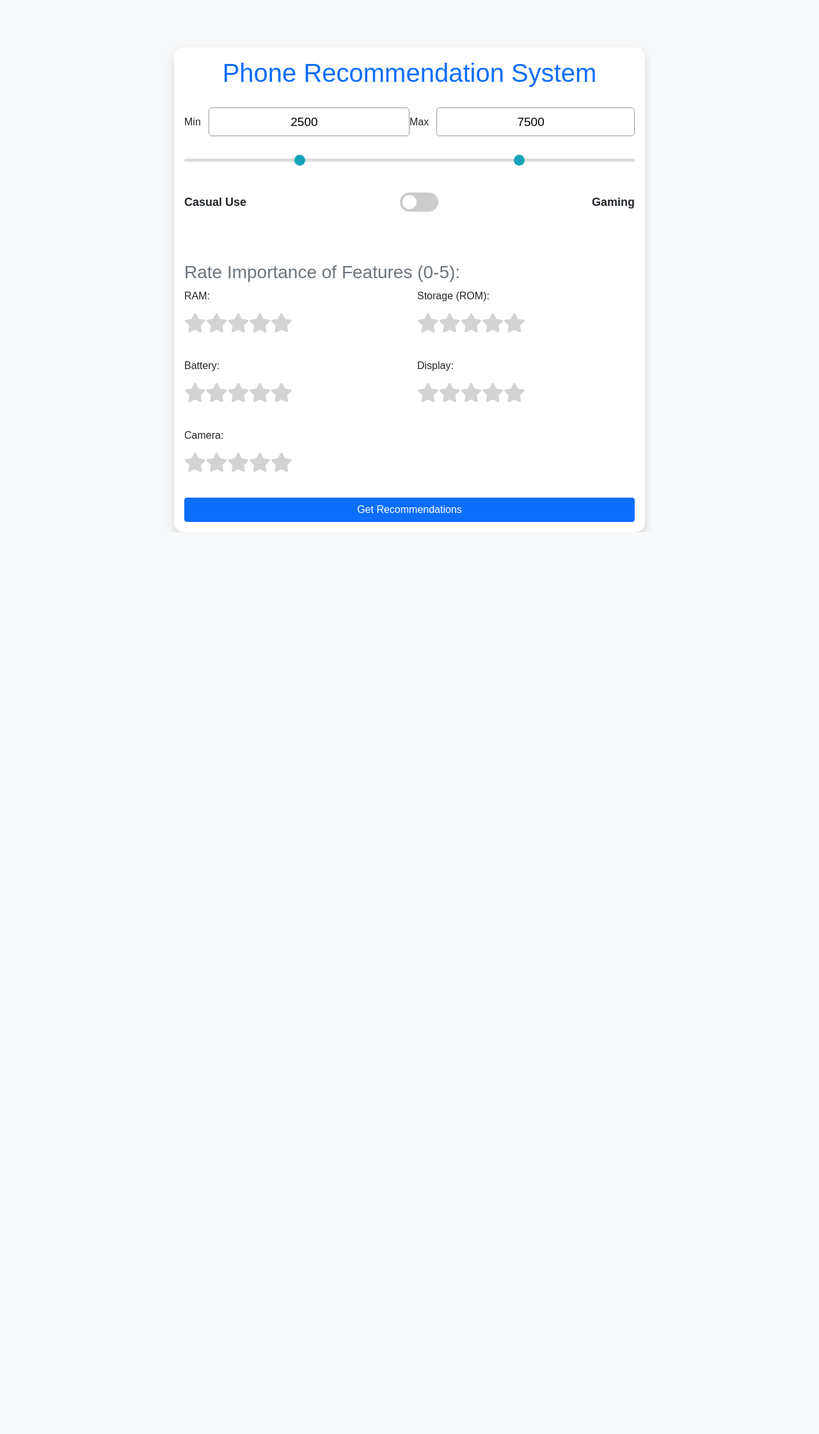
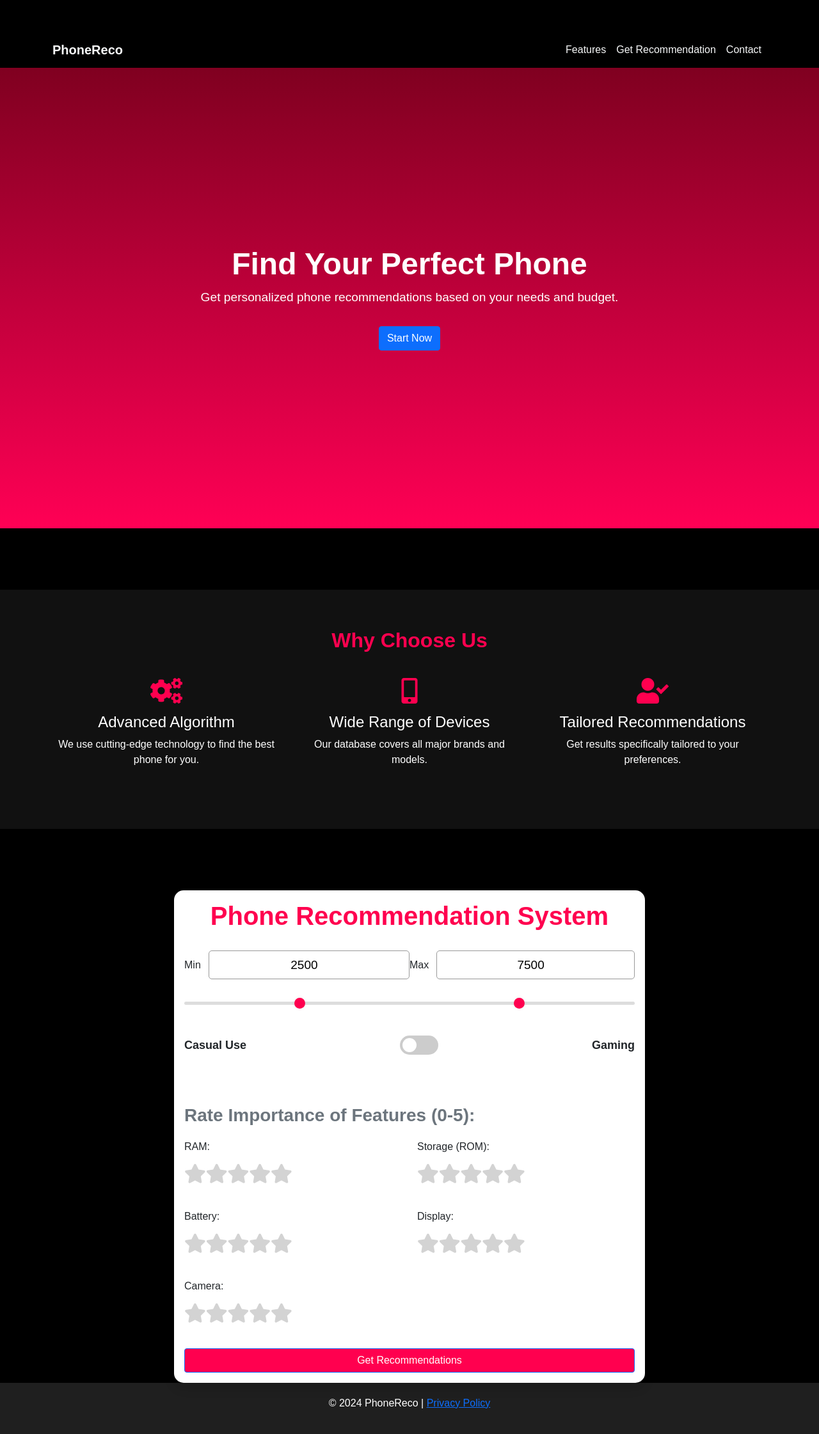
Before and after one commit to Ashifo7/ML_Project, a Flask app: page / in a window 1280 px wide. Shown: the whole page at 64% size. Before the commit the page ends 832 px from the top, so only its background shows below. Run offline with Flask 3, Linux system fonts and the light colour scheme.

Commit message:
Update index.html

```diff
--- a/templates/index.html
+++ b/templates/index.html
@@ -11,13 +11,14 @@
     <style>
         body {
             font-family: Arial, sans-serif;
-            background-color: #f8f9fa;
+            background-color: black;
             padding-top: 50px;
         }
 
         .card {
             border-radius: 15px;
-            border: none; /* Removed border */
+            border: none;
+            background-color: white; /* Removed border */
         }
 
         .rating-stars ul {
@@ -35,15 +36,15 @@
 
         .rating-stars ul li.star.selected,
         .rating-stars ul li.star.hover {
-            color: #ffcc00;
+            color: #ff004f;
         }
 
         .rating-stars ul li.star.hover {
-            color: #ffcc00;
+            color: #ff004f;
         }
 
         .rating-stars ul li.star.selected {
-            color: #ffcc00;
+            color: #ff004f;
         }
 
         /* Price Range Slider */
@@ -84,7 +85,7 @@
             right: 25%;
             position: absolute;
             border-radius: 5px;
-            background: #17a2b8;
+            background: #ff004f;
         }
 
         .range-input {
@@ -106,7 +107,7 @@
             height: 17px;
             width: 17px;
             border-radius: 50%;
-            background: #17a2b8;
+            background: #ff004f;
             pointer-events: auto;
             -webkit-appearance: none;
             box-shadow: 0 0 6px rgba(0, 0, 0, 0.05);
@@ -117,7 +118,7 @@
             width: 17px;
             border: none;
             border-radius: 50%;
-            background: #17a2b8;
+            background: #ff004f;
             pointer-events: auto;
             -moz-appearance: none;
             box-shadow: 0 0 6px rgba(0, 0, 0, 0.05);
@@ -133,6 +134,45 @@
 
         .usage-type-switch input[type="checkbox"] {
             display: none;
+        }
+        h1, h2, h3 {
+            font-weight: bold;
+            margin-bottom: 20px;
+        }
+
+        /* Navbar Styles */
+        .navbar {
+            background-color: black;
+        }
+
+        .navbar a {
+            color: #f8f9fa;
+        }
+
+        .navbar-brand {
+            font-weight: bold;
+        }
+
+        /* Landing Page Section */
+        .landing-page {
+            height: 90vh;
+            display: flex;
+            justify-content: center;
+            align-items: center;
+            flex-direction: column;
+            text-align: center;
+            background: linear-gradient(to bottom, #800020, #ff0055);
+            padding: 0 20px;
+        }
+
+        .landing-page h1 {
+            font-size: 3rem;
+            margin-bottom: 10px;
+        }
+
+        .landing-page p {
+            font-size: 1.2rem;
+            margin-bottom: 30px;
         }
 
         .usage-type-switch label {
@@ -159,7 +199,7 @@
         }
 
         .usage-type-switch input[type="checkbox"]:checked + label {
-            background-color: #17a2b8;
+            background-color: #ff004f;
         }
 
         .usage-type-switch input[type="checkbox"]:checked + label:before {
@@ -170,17 +210,97 @@
             font-size: 18px;
             font-weight: bold;
         }
+
+        .features-section {
+            padding: 60px 20px;
+            background-color: #111;
+        }
+
+        .features-section h2 {
+            color: #ff004f;
+            text-align: center;
+            margin-bottom: 40px;
+        }
+
+        .features-section .feature {
+            text-align: center;
+            margin-bottom: 20px;
+        }
+
+        .feature-icon {
+            font-size: 2.5rem;
+            color: #ff004f;
+            margin-bottom: 15px;
+        }
+        footer {
+            background-color: #1f1f1f;
+            padding: 20px;
+            text-align: center;
+        }
     </style>
 </head>
 
 <body>
+    <nav class="navbar navbar-expand-lg">
+        <div class="container">
+            <a class="navbar-brand" href="#">PhoneReco</a>
+            <button class="navbar-toggler" type="button" data-bs-toggle="collapse" data-bs-target="#navbarNav"
+                aria-controls="navbarNav" aria-expanded="false" aria-label="Toggle navigation">
+                <span class="navbar-toggler-icon"></span>
+            </button>
+            <div class="collapse navbar-collapse justify-content-end" id="navbarNav">
+                <ul class="navbar-nav">
+                    <li class="nav-item">
+                        <a class="nav-link" href="#">Features</a>
+                    </li>
+                    <li class="nav-item">
+                        <a class="nav-link" href="#recommendation">Get Recommendation</a>
+                    </li>
+                    <li class="nav-item">
+                        <a class="nav-link" href="#">Contact</a>
+                    </li>
+                </ul>
+            </div>
+        </div>
+    </nav>
 
+    <!-- Landing Page Section -->
+    <section class="landing-page">
+        <h1 style="color: white;">Find Your Perfect Phone</h1>
+        <p style="color: white;">Get personalized phone recommendations based on your needs and budget.</p>
+        <a href="#recommendation" class="btn btn-primary">Start Now</a>
+    </section>
+    <br><br><br><br>
+      <!-- Features Section -->
+      <section id="features" class="features-section">
+        <h2>Why Choose Us</h2>
+        <div class="container">
+            <div class="row">
+                <div class="col-md-4 feature">
+                    <i class="fas fa-cogs feature-icon"></i>
+                    <h4 style="color: white;">Advanced Algorithm</h4>
+                    <p style="color: white;">We use cutting-edge technology to find the best phone for you.</p>
+                </div>
+                <div class="col-md-4 feature">
+                    <i class="fas fa-mobile-alt feature-icon"></i>
+                    <h4 style="color: white;">Wide Range of Devices</h4>
+                    <p style="color: white;">Our database covers all major brands and models.</p>
+                </div>
+                <div class="col-md-4 feature">
+                    <i class="fas fa-user-check feature-icon"></i>
+                    <h4 style="color: white;">Tailored Recommendations</h4>
+                    <p style="color: white;">Get results specifically tailored to your preferences.</p>
+                </div>
+            </div>
+        </div>
+    </section>
+    <br><br><br>
     <div class="container mt-4">
         <div class="row">
             <div class="col-lg-8 offset-lg-2">
                 <div class="card shadow">
                     <div class="card-body">
-                        <h1 class="text-center text-primary">Phone Recommendation System</h1>
+                        <h1 class="text-center" style="color: #ff004f;"><b>Phone Recommendation System</b></h1>
                         <form method="POST" class="mt-3">
                             <!-- Usage Type Toggle Switch -->
 
@@ -287,7 +407,7 @@
                                     <input type="hidden" name="Camera" id="Camera-value" required>
                                 </div>
                             </div>
-                            <button type="submit" class="btn btn-primary w-100">Get Recommendations</button>
+                            <button type="submit" class="btn btn-primary w-100" style="background: #ff004f;">Get Recommendations</button>
                         </form>
 
                         <!-- Recommendations Section -->
@@ -381,6 +501,14 @@
             });
         });
     </script>
+        <footer id="footer" class="footer">
+            <p style="color: white;">&copy; 2024 PhoneReco | <a href="#">Privacy Policy</a></p>
+        </footer>
+
+        <script src="https://code.jquery.com/jquery-3.6.0.min.js"></script>
+        <script src="https://cdn.jsdelivr.net/npm/bootstrap@5.3.0-alpha3/dist/js/bootstrap.bundle.min.js"></script>
+    </body>
+
 
 </body>
 
```
